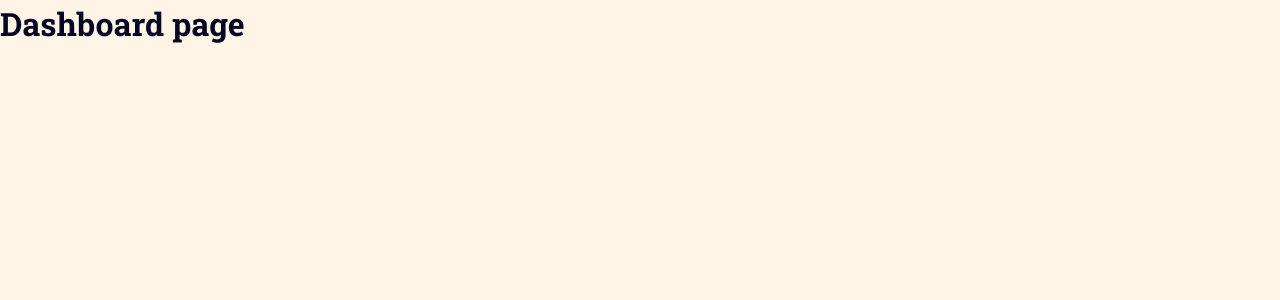
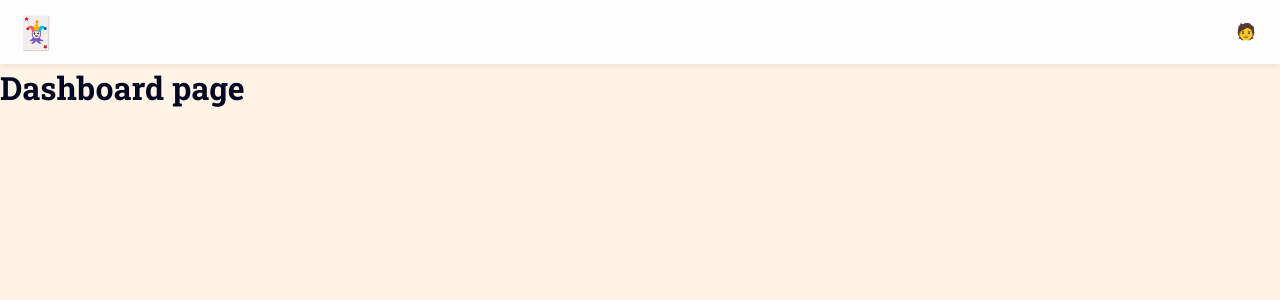
Before and after one commit to pedrodruviaro/flashcards-frontend-react, a React (Create React App) app: page /dashboard in a window 1280 px wide. Shown: the top 300 px of the page. Built offline with nearby package versions, Linux system fonts and the light colour scheme.

Commit message:
iniciando contexto de usuario

```diff
--- a/package.json
+++ b/package.json
@@ -6,6 +6,7 @@
     "@testing-library/jest-dom": "^5.11.4",
     "@testing-library/react": "^11.1.0",
     "@testing-library/user-event": "^12.1.10",
+    "axios": "^0.24.0",
     "history": "^5.1.0",
     "moment": "^2.29.1",
     "react": "^17.0.2",
--- a/src/App.jsx
+++ b/src/App.jsx
@@ -2,16 +2,19 @@ import { BrowserRouter, Routes, Route } from "react-router-dom";
 import { Login } from "./pages/Login";
 import { Dashboard } from "./pages/Dashboard";
 import { Collection } from "./pages/Collection";
+import { UserContextProvider } from "./contexts/UserContext";
 import "./styles/animations.css";
 
 export const App = () => {
     return (
         <BrowserRouter>
-            <Routes>
-                <Route path="/*" element={<Login />} />
-                <Route path="/dashboard" element={<Dashboard />} />
-                <Route path="/collection/:id" element={<Collection />} />
-            </Routes>
+            <UserContextProvider>
+                <Routes>
+                    <Route path="/*" element={<Login />} />
+                    <Route path="/dashboard" element={<Dashboard />} />
+                    <Route path="/collection/:id" element={<Collection />} />
+                </Routes>
+            </UserContextProvider>
         </BrowserRouter>
     );
 };
--- a/src/components/Button/styles.jsx
+++ b/src/components/Button/styles.jsx
@@ -19,6 +19,11 @@ export const Container = styled.button`
         box-shadow: rgba(149, 157, 165, 0.2) 0px 8px 24px;
     }
 
+    &:disabled {
+        background-color: rgba(0, 0, 0, 0.5);
+        cursor: wait;
+    }
+
     ${(props) =>
         props.secondary &&
         css`
--- /dev/null
+++ b/src/components/Header/index.jsx
@@ -0,0 +1,18 @@
+import React from "react";
+import { Container } from "./styles";
+import { useAuth } from "../../hooks/useAuth";
+
+export const Header = () => {
+    const { user } = useAuth();
+
+    return (
+        <Container>
+            <h1>🃏</h1>
+
+            <div>
+                <span>🧑</span>
+                <span>{user && user.name}</span>
+            </div>
+        </Container>
+    );
+};
--- /dev/null
+++ b/src/components/Header/styles.jsx
@@ -0,0 +1,19 @@
+import styled from "styled-components";
+
+export const Container = styled.header`
+    display: flex;
+    height: 4rem;
+    align-items: center;
+    justify-content: space-between;
+    padding-inline: 1rem;
+
+    background-color: ${(props) => props.theme.light};
+
+    box-shadow: rgba(0, 0, 0, 0.07) 0px 3px 5px;
+
+    div {
+        display: flex;
+        align-items: center;
+        gap: 0.5rem;
+    }
+`;
--- a/src/components/LoginForm/index.jsx
+++ b/src/components/LoginForm/index.jsx
@@ -1,29 +1,34 @@
-import React from "react";
 import { CustomTitle } from "../CustomTitle";
 import { Input } from "../Input";
 import { Button } from "../Button";
 import { useNavigate } from "react-router";
 import { useForm } from "../../hooks/useForm";
+import { useAuth } from "../../hooks/useAuth";
 
 export const LoginForm = () => {
     const navigate = useNavigate();
+    const { loginUser, loadingAuth, errorAuth } = useAuth();
 
     const email = useForm("email");
     const password = useForm("password");
 
-    function handleSubmit(event) {
+    async function handleSubmit(event) {
         event.preventDefault();
 
-        if (!email.validate() || !password.validate()) {
-            return;
-        }
+        // if (!email.validate() || !password.validate()) {
+        //     return;
+        // }
 
+        // const credentials = {
+        //     email: email.value,
+        //     password: password.value,
+        // };
         const credentials = {
-            email: email.value,
-            password: password.value,
+            email: "mariobros@gmail.com",
+            password: "mariobros",
         };
 
-        console.log(credentials);
+        await loginUser(credentials);
     }
 
     return (
@@ -43,7 +48,10 @@ export const LoginForm = () => {
                     {...password}
                 />
                 <a href="/">Forgot your password?</a>
-                <Button>Enter</Button>
+                {errorAuth && <p>{errorAuth}</p>}
+                <Button type="submit" disabled={loadingAuth}>
+                    Enter
+                </Button>
             </form>
 
             <div>
--- /dev/null
+++ b/src/contexts/UserContext.jsx
@@ -0,0 +1,46 @@
+import { createContext, useState } from "react";
+import { useNavigate } from "react-router-dom";
+import { api } from "../services/api";
+
+export const UserContext = createContext();
+UserContext.displayName = "User Context";
+
+export const UserContextProvider = ({ children }) => {
+    const [user, setUser] = useState(null);
+    const [authorized, setAuthorized] = useState(false);
+    const [loadingAuth, setLoadingAuth] = useState(null);
+    const [errorAuth, setErrorAuth] = useState(null);
+
+    const navigate = useNavigate();
+
+    async function loginUser(credentials) {
+        setLoadingAuth(true);
+        setErrorAuth(false);
+
+        try {
+            const { data } = await api.post("/auth/login", credentials);
+            if (data.error) {
+                throw new Error("Something went wrong...");
+            }
+            if (data.ok) {
+                setUser(data);
+                setAuthorized(true);
+
+                navigate("/dashboard");
+            }
+        } catch (error) {
+            setErrorAuth(error.response.data.error);
+            setAuthorized(false);
+        } finally {
+            setLoadingAuth(false);
+        }
+    }
+
+    return (
+        <UserContext.Provider
+            value={{ user, authorized, loadingAuth, errorAuth, loginUser }}
+        >
+            {children}
+        </UserContext.Provider>
+    );
+};
--- /dev/null
+++ b/src/hooks/useAuth.js
@@ -0,0 +1,7 @@
+import { useContext } from "react";
+import { UserContext } from "../contexts/UserContext";
+
+export const useAuth = () => {
+    const values = useContext(UserContext);
+    return values;
+};
--- a/src/pages/Dashboard/index.jsx
+++ b/src/pages/Dashboard/index.jsx
@@ -1,8 +1,10 @@
 import React from "react";
+import { Header } from "../../components/Header";
 
 export const Dashboard = () => {
     return (
         <div>
+            <Header />
             <h1>Dashboard page</h1>
         </div>
     );
--- /dev/null
+++ b/src/services/api.js
@@ -0,0 +1,5 @@
+import axios from "axios";
+
+export const api = axios.create({
+    baseURL: "http://localhost:5000/api",
+});
```
Also changed, not shown: 1 other file (tests, documents, lock files or other folders).
